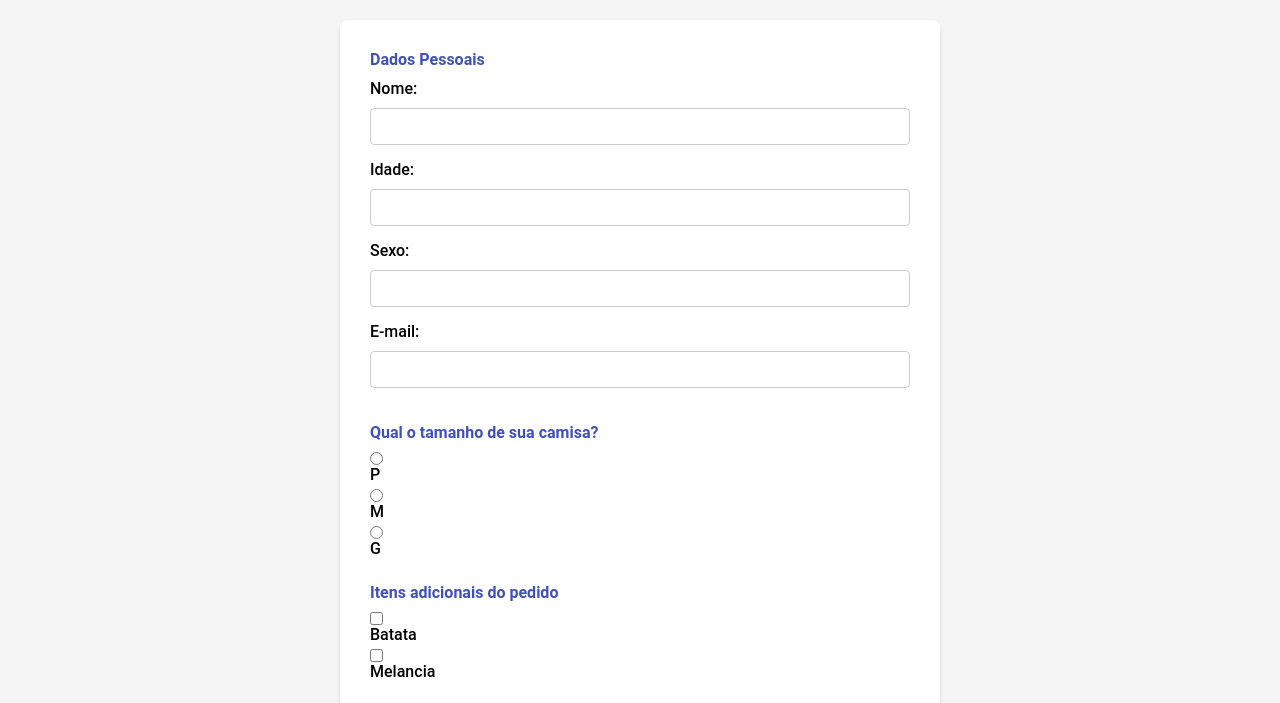
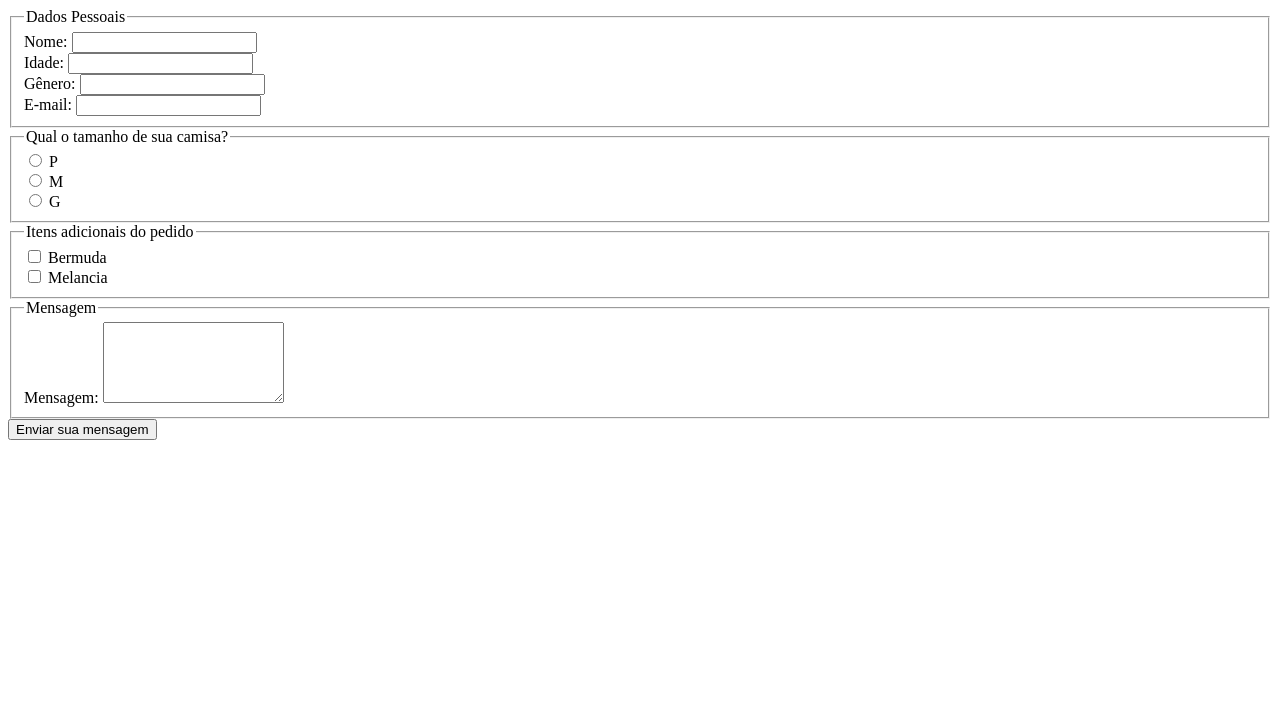
Before and after one commit to icrcode/aulas-de-html, a plain HTML site: page forms/index.html in a window 1280 px wide. Shown: the top 703 px of the page. Drawn offline with Linux system fonts and the light colour scheme.

Commit message:
remove - css é muito chato meu deus

```diff
--- a/forms/index.html
+++ b/forms/index.html
@@ -1,19 +1,15 @@
-
 <html lang="en">
 
 <head>
   <meta charset="UTF-8">
   <meta name="viewport" content="width=device-width, initial-scale=1.0">
-  <link rel="stylesheet" href="style.css">
-
-  <script src="validaDados.js"></script>
-
+  <script src="validaDados.js" defer></script>
   <title>Formulários em HTML</title>
 </head>
 
 <body>
 
-  <form action="validaDados.js" method="post">
+  <form id="formulario" method="post">
 
     <!-- Dados Pessoais -->
     <fieldset>
@@ -30,7 +26,7 @@
       </div>
 
       <div>
-        <label for="sexo">Sexo:</label>
+        <label for="sexo">Gênero:</label>
         <input type="text" id="sexo" name="usuario_sexo" required>
       </div>
 
@@ -45,17 +41,17 @@
     <fieldset>
       <legend>Qual o tamanho de sua camisa?</legend>
 
-      <div>
+      <div class="radio-group">
         <input type="radio" id="tamanho_p" name="usuario_tamanho" value="P" required>
         <label for="tamanho_p">P</label>
       </div>
 
-      <div>
+      <div class="radio-group">
         <input type="radio" id="tamanho_m" name="usuario_tamanho" value="M">
         <label for="tamanho_m">M</label>
       </div>
 
-      <div>
+      <div class="radio-group">
         <input type="radio" id="tamanho_g" name="usuario_tamanho" value="G">
         <label for="tamanho_g">G</label>
       </div>
@@ -66,12 +62,12 @@
     <fieldset>
       <legend>Itens adicionais do pedido</legend>
 
-      <div>
+      <div class="checkbox-group">
         <input type="checkbox" id="item_batata" name="item_batata" value="Batata">
-        <label for="item_batata">Batata</label>
+        <label for="item_batata">Bermuda</label>
       </div>
 
-      <div>
+      <div class="checkbox-group">
         <input type="checkbox" id="item_melancia" name="item_melancia" value="Melancia">
         <label for="item_melancia">Melancia</label>
       </div>
@@ -89,7 +85,6 @@
 
     </fieldset>
 
-
     <div class="button">
       <button type="submit">Enviar sua mensagem</button>
     </div>
--- a/forms/style.css
+++ /dev/null
@@ -1,95 +0,0 @@
-/* style.css */
-
-/* Reset básico */
-* {
-  margin: 0;
-  padding: 0;
-  box-sizing: border-box;
-}
-
-body {
-  font-family: 'Roboto', sans-serif;
-  background-color: #f5f5f5;
-  padding: 20px;
-}
-
-/* Formulário */
-form {
-  max-width: 600px;
-  margin: auto;
-  background: white;
-  padding: 30px;
-  border-radius: 8px;
-  box-shadow: 0 4px 6px rgba(0, 0, 0, 0.1);
-}
-
-fieldset {
-  border: none;
-  margin-bottom: 20px;
-}
-
-legend {
-  font-weight: bold;
-  margin-bottom: 10px;
-  color: #3f51b5;
-}
-
-/* Inputs e Textareas */
-input[type="text"],
-input[type="email"],
-input[type="number"],
-textarea {
-  width: 100%;
-  padding: 10px;
-  margin-top: 5px;
-  margin-bottom: 15px;
-  border: 1px solid #ccc;
-  border-radius: 4px;
-  transition: border-color 0.3s;
-}
-
-input[type="text"]:focus,
-input[type="email"]:focus,
-input[type="number"]:focus,
-textarea:focus {
-  border-color: #3f51b5;
-  outline: none;
-}
-
-/* Inputs de radio e checkbox */
-input[type="radio"],
-input[type="checkbox"] {
-  margin-right: 8px;
-}
-
-/* Labels */
-label {
-  display: block;
-  margin-bottom: 5px;
-  font-weight: 500;
-}
-
-/* Botão */
-.button {
-  text-align: center;
-}
-
-button {
-  background-color: #3f51b5;
-  color: white;
-  border: none;
-  padding: 12px 24px;
-  font-size: 16px;
-  border-radius: 4px;
-  cursor: pointer;
-  transition: background-color 0.3s;
-}
-
-button:hover {
-  background-color: #303f9f;
-}
-
-/* Erro de input */
-.input-error {
-  border-color: #e53935;
-}
--- a/forms/validaDados.js
+++ b/forms/validaDados.js
@@ -1,11 +1,11 @@
 // validaDados.js
 
 document.addEventListener('DOMContentLoaded', function () {
-    const form = document.querySelector('form');
+    const form = document.getElementById('formulario');
 
     form.addEventListener('submit', function (event) {
       let isValid = true;
-      const requiredFields = ['usuario_nome', 'usuario_idade', 'usuario_sexo', 'usuario_email'];
+      const requiredFields = ['nome', 'idade', 'sexo', 'email'];
 
       requiredFields.forEach(function (fieldId) {
         const field = document.getElementById(fieldId);
```
